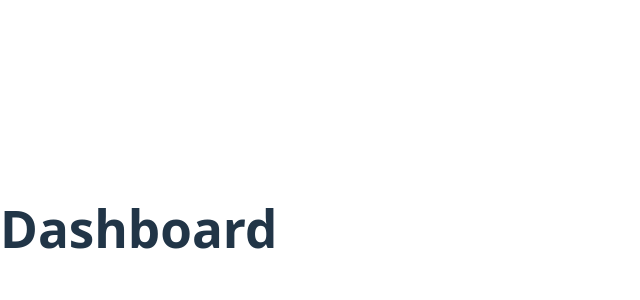
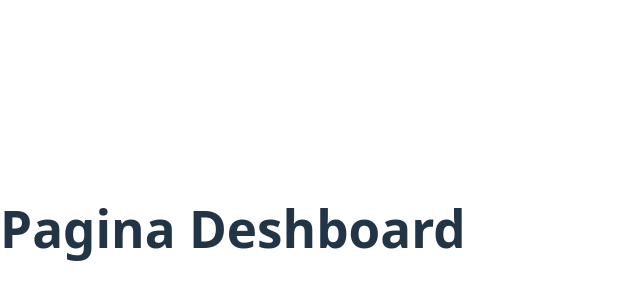
Before and after one commit to devoliveiracaetano/sistema-abastecimento, a React (Vite) app: page /dashboard in a window 1280 px wide. Shown: the part 172-472 px from the top of the page, without its empty margins (0-640 px from the left). Built offline with nearby package versions, Linux system fonts and the light colour scheme.

Commit message:
Melhorias Tela

```diff
--- a/src/pages/Dashboard.jsx
+++ b/src/pages/Dashboard.jsx
@@ -3,7 +3,7 @@ import React from "react";
 export default function Dashboard() {
   return (
     <div>
-      <h1>Dashboard</h1>
+      <h1>Pagina Deshboard</h1>
     </div>
   );
 }
```
